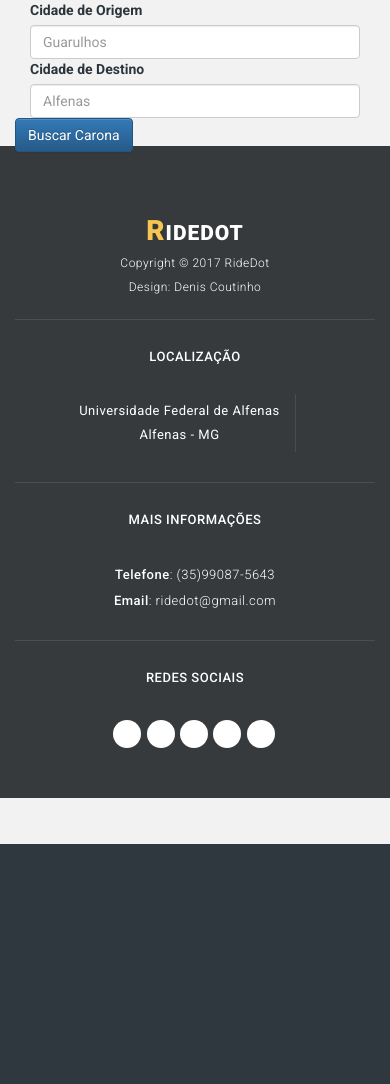
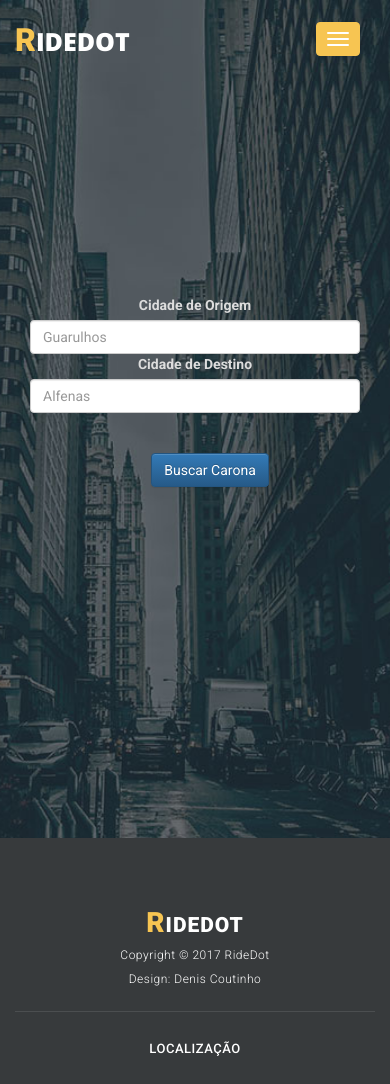
Before and after one commit to vitorhugoclz/Ride-Dot, a Flask app: template templates/buscar_carona.html in a window 390 px wide. Shown: the top 1084 px of the page. Before the commit the page ends 844 px from the top, so only its background shows below. Run offline with Flask 2, Linux system fonts and the light colour scheme; the template is opened without the code that fills it, so the values that code supplies are empty; some libraries are stand-ins or nearby versions; some web fonts are replaced.

Commit message:
Update buscar_carona.html

```diff
--- a/templates/buscar_carona.html
+++ b/templates/buscar_carona.html
@@ -1,11 +1,37 @@
-{% extends 'template.html' %}
-{% block conteudo %}
+<!DOCTYPE html>
+<html>
+    <head>
+        <meta charset="utf-8">
+        <meta http-equiv="X-UA-Compatible" content="IE=edge,chrome=1">
+
+        <title>RideDot</title>
+        <meta name="description" content="">
+        <meta name="viewport" content="width=device-width, initial-scale=1">
+
+        <link href="https://fonts.googleapis.com/css?family=Open+Sans:300,400,600,700,800" rel="stylesheet">
+        <link href="https://fonts.googleapis.com/css?family=Roboto:100,300,400,500,700,900" rel="stylesheet">
+
+        <link rel="stylesheet" href="../static/css/bootstrap.min.css">
+        <link rel="stylesheet" href="../static/css/bootstrap-theme.min.css">
+        <link rel="stylesheet" href="../static/css/fontAwesome.css">
+        <link rel="stylesheet" href="../static/css/hero-slider.css">
+        <link rel="stylesheet" href="../static/css/owl-carousel.css">
+        <link rel="stylesheet" href="../static/css/templatemo-style.css">
+        <link rel="stylesheet" href="../static/css/lightbox.css">
+        <link rel="stylesheet" href="../static/css/margem_form.css">
+
+        <script src="../static/js/vendor/modernizr-2.8.3-respond-1.4.2.min.js"></script>
+    </head>
+
+<body>
+{% include 'header.html'%}
+<div class="parallax-content baner-content" id="busca_carona" >
     <div class="container">
         <form action="/buscar_carona" method="post">
             <fieldset>
                 <div class="form-row">
                     <div class="col-md-6 mb-3">
-                        <label for="cidade_origem">Cidade de Origem</label>
+                        <label for="cidade_origem" style="color: #dddddd">Cidade de Origem</label>
                         <input type="text" class="form-control" id="cidade_origem" name="cidade_origem"
                                placeholder="Guarulhos" required>
                     </div>
@@ -13,26 +39,35 @@
                 </div>
                 <div class="form-row">
                     <div class="col-md-6 mb-3">
-                        <label for="cidade_destino">Cidade de Destino</label>
+                        <label for="cidade_destino" style="color: #dddddd">Cidade de Destino</label>
                         <input type="text" class="form-control" id="cidade_destino" name="cidade_destino"
                                placeholder="Alfenas" required>
                     </div>
                 </div>
             </fieldset>
-             <button type="submit" class="btn btn-primary btn-salvar">Buscar Carona</button>
+            <br>
+            <br>
+             <div class="form-row">
+                    <span class="col-md-4 mb-3"></span>
+                    <button type="submit" class="btn btn-primary col-md-4 mb-2 btn-salvar">Buscar Carona</button>
+             </div>
         </form>
+        <br>
+        <br>
+        <br>
+        <br>
         {% if resultado %}
-            <div class="table-responsive">
+            <div class="table-responsive col-md-12">
                 <table class="table table-striped table-sm">
                 <thead>
                 <tr>
-                        <th>Inscrever</th>
-                        <th>cidade_origem</th>
-                        <th>cidade_destino</th>
-                        <th>numero_vaga</th>
-                        <th>data</th>
-                        <th>numero_telefone</th>
-                        <th>usuario_ofertante</th>
+                        <th style="color: #dddddd">Inscrever</th>
+                        <th style="color: #dddddd">cidade_origem</th>
+                        <th style="color: #dddddd">cidade_destino</th>
+                        <th style="color: #dddddd">numero_vaga</th>
+                        <th style="color: #dddddd">data</th>
+                        <th style="color: #dddddd">numero_telefone</th>
+                        <th style="color: #dddddd">usuario_ofertante</th>
                 </tr>
                 </thead>
                     <tbody>
@@ -62,5 +97,7 @@
             </div>
 {% endif %}
     </div>
-
-{% endblock %}
+</div>
+{% include 'template.html' %}
+</body>
+</html>
```
